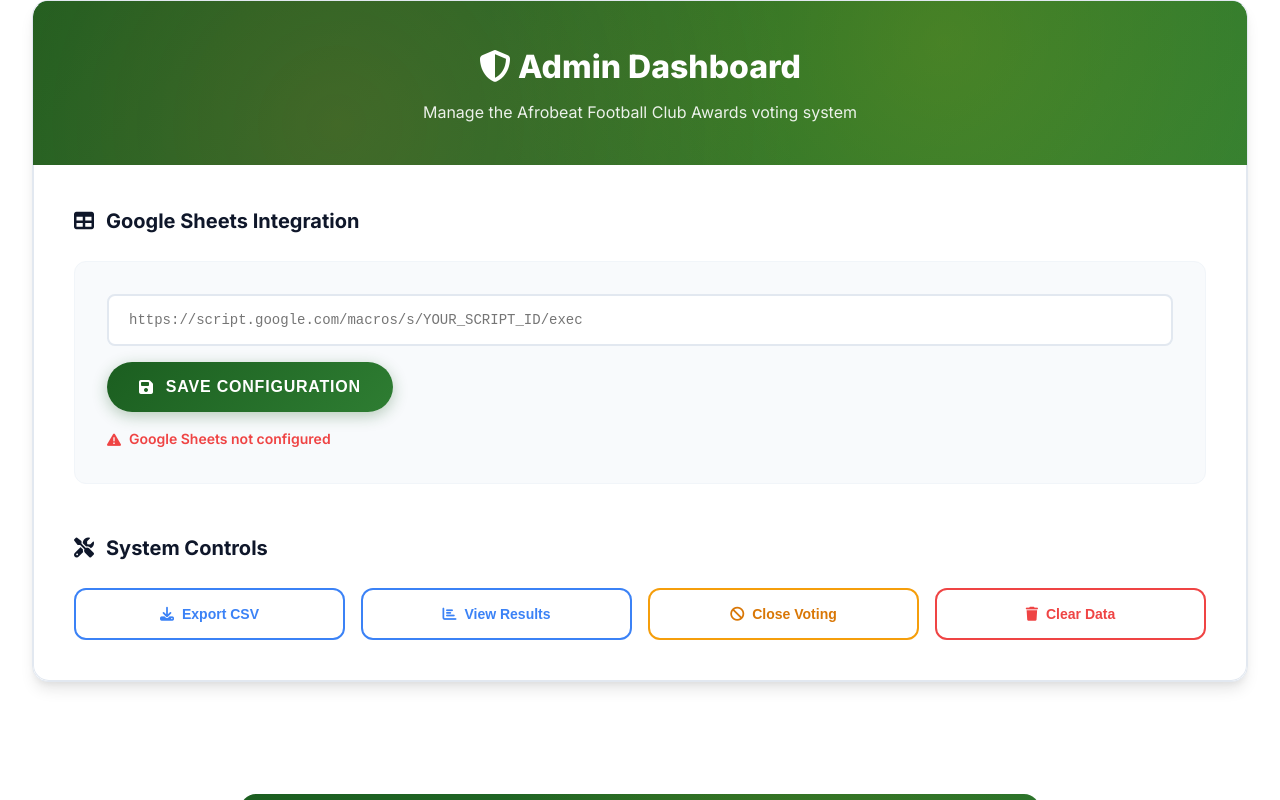
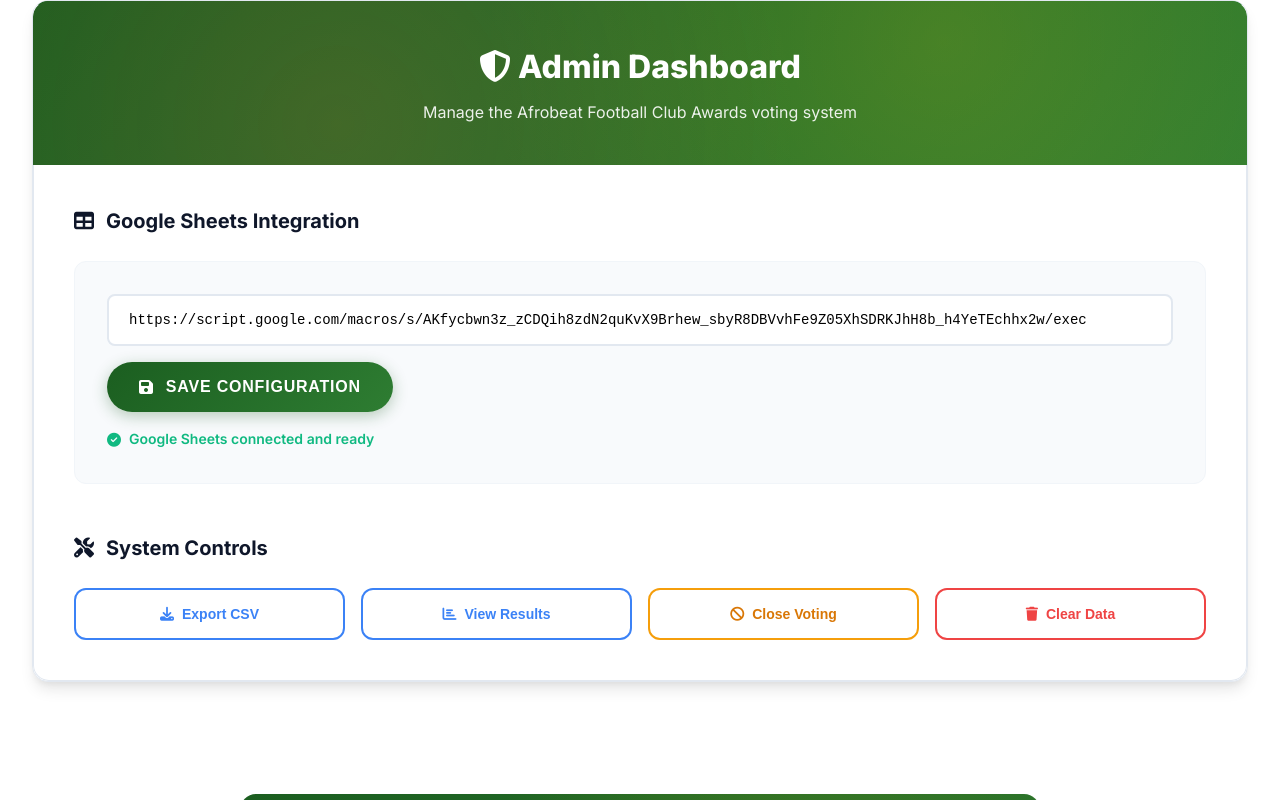
Before and after one commit to dinadolapo-ui/abfc-voting, a plain HTML site: page index.html in a window 1280 px wide. Both pictures are taken after a click on the link "Admin Portal". Shown: the part 678-1478 px from the top of the page. Drawn offline with Linux system fonts and the light colour scheme.

Commit message:
Update index.html
added a google sheet url

```diff
--- a/index.html
+++ b/index.html
@@ -1354,13 +1354,14 @@
                     </h3>
                     <div class="google-sheets-card">
                         <input type="text" class="sheets-input" id="googleSheetUrl"
-                               placeholder="https://script.google.com/macros/s/YOUR_SCRIPT_ID/exec">
+                               placeholder="https://script.google.com/macros/s/YOUR_SCRIPT_ID/exec"
+                               value="https://script.google.com/macros/s/AKfycbwn3z_zCDQih8zdN2quKvX9Brhew_sbyR8DBVvhFe9Z05XhSDRKJhH8b_h4YeTEchhx2w/exec">
                         <button class="nav-button btn-primary" onclick="saveGoogleSheetUrl()">
                             <i class="fas fa-save"></i> Save Configuration
                         </button>
                         <div class="sheets-status" id="sheetStatus">
-                            <i class="fas fa-exclamation-triangle"></i>
-                            Google Sheets not configured
+                            <i class="fas fa-check-circle"></i>
+                            Google Sheets connected and ready
                         </div>
                     </div>
                 </div>
@@ -1532,7 +1533,7 @@
 
     <script>
         // Configuration
-        let GOOGLE_SHEET_URL = localStorage.getItem('abfc_google_sheet_url') || '';
+        let GOOGLE_SHEET_URL = localStorage.getItem('abfc_google_sheet_url') || 'https://script.google.com/macros/s/AKfycbwn3z_zCDQih8zdN2quKvX9Brhew_sbyR8DBVvhFe9Z05XhSDRKJhH8b_h4YeTEchhx2w/exec';
 
         // App State
         let currentCategory = 0;
@@ -1599,6 +1600,11 @@
             checkVotingStatus();
             updateGoogleSheetsStatus();
             updateRemainingCount();
+
+            // Auto-save the Google Sheets URL if not already saved
+            if (!localStorage.getItem('abfc_google_sheet_url')) {
+                localStorage.setItem('abfc_google_sheet_url', GOOGLE_SHEET_URL);
+            }
         });
 
         function setupEventListeners() {
@@ -1661,6 +1667,10 @@
             if (storedUrl) {
                 GOOGLE_SHEET_URL = storedUrl;
                 document.getElementById('googleSheetUrl').value = storedUrl;
+            } else if (GOOGLE_SHEET_URL) {
+                // Use the default URL if no stored URL exists
+                document.getElementById('googleSheetUrl').value = GOOGLE_SHEET_URL;
+                localStorage.setItem('abfc_google_sheet_url', GOOGLE_SHEET_URL);
             }
         }
 
@@ -1940,7 +1950,7 @@
 
         function updateGoogleSheetsStatus() {
             const statusEl = document.getElementById('sheetStatus');
-            if (GOOGLE_SHEET_URL) {
+            if (GOOGLE_SHEET_URL && GOOGLE_SHEET_URL.includes('script.google.com')) {
                 statusEl.innerHTML = '<i class="fas fa-check-circle"></i> Google Sheets connected and ready';
                 statusEl.style.color = 'var(--success)';
             } else {
```
